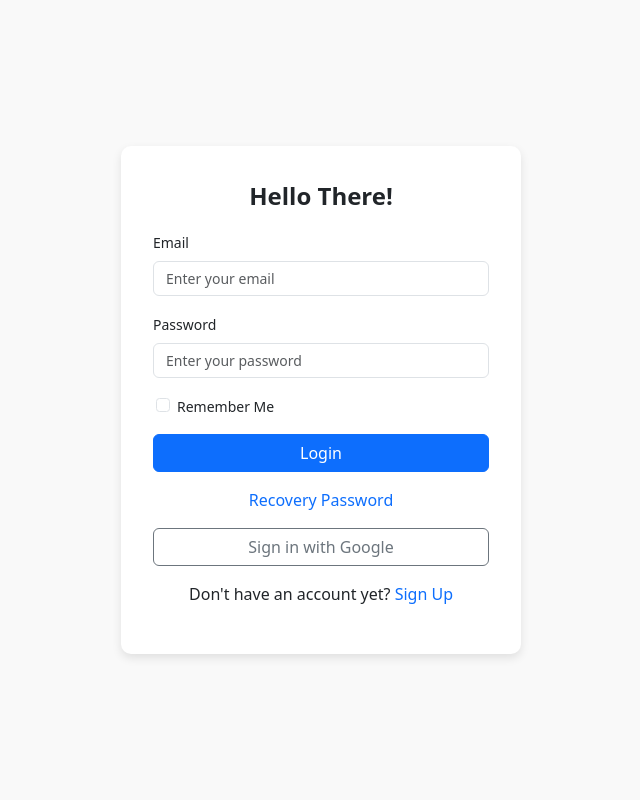
After one commit to chen-gloria/leftover-to-recipe, a Symfony app: template templates/login/login.html.twig in a window 1280 px wide. The commit adds this page. Shown: the whole page, without its empty margins (307-947 px from the left). Run offline with Twig, Linux system fonts and the light colour scheme; the template is opened without the code that fills it, so the values that code supplies are empty; some libraries are stand-ins or nearby versions.

Commit message:
Added page

```diff
--- a/config/secrets/dev/dev.list.php
+++ b/config/secrets/dev/dev.list.php
@@ -1,3 +1,5 @@
 <?php
 
-return [];
+return [
+    'OPEN_AI_KEY' => null,
+];
--- a/public/css/main.css
+++ b/public/css/main.css
@@ -121,10 +69,6 @@ footer {
     background-color: #defde6 !important;
 }
 
-a {
-    text-decoration: none !important;
-}
-
 img {
     border-radius: 50%;
 }
--- a/templates/base.html.twig
+++ b/templates/base.html.twig
@@ -2,7 +2,7 @@
 <html>
     <head>
         <meta charset="UTF-8">
-        <meta name="viewport" content="width=device-width, initial-scale=1">
+        <meta name="viewport" content="width=device-width, initial-scale=1.0">
         <title>{% block title %}Leftover to recipe{% endblock %}</title>
         {% block stylesheets %}
             <link href="https://cdn.jsdelivr.net/npm/bootstrap@5.3.3/dist/css/bootstrap.min.css" rel="stylesheet" integrity="sha384-QWTKZyjpPEjISv5WaRU9OFeRpok6YctnYmDr5pNlyT2bRjXh0JMhjY6hW+ALEwIH" crossorigin="anonymous">
@@ -13,22 +13,6 @@
         {% block javascripts %}
             <script type="text/javascript" src="https://code.jquery.com/jquery-3.5.1.min.js"></script>
         {% endblock %}
-
-        <style>
-            .bd-placeholder-img {
-              font-size: 1.125rem;
-              text-anchor: middle;
-              -webkit-user-select: none;
-              -moz-user-select: none;
-              user-select: none;
-            }
-
-            @media (min-width: 768px) {
-              .bd-placeholder-img-lg {
-                font-size: 3.5rem;
-              }
-            }
-        </style>
     </head>
 
     <body>
@@ -36,9 +20,9 @@
             {{ include('_include/head_navbar.html.twig') }}
         {% endblock %}
 
-        <main>
-            {% block banner %}{% endblock %}
+        {% block banner %}{% endblock %}
 
+        {% block flash_messages %}
             <div class="row text-center">
                 <div class="col px-0">
                     {% for label, messages in app.flashes() %}
@@ -50,13 +34,9 @@
                     {% endfor %}
                 </div>
             </div>
+        {% endblock %}
 
-            <div class="py-3 bg-light">
-                <div class="container">
-                    {% block body %}{% endblock %}
-                </div>
-            </div>
-        </main>
+        {% block body %}{% endblock %}
 
         {% block footer %}
             {{ include('_include/footer.html.twig') }}
--- /dev/null
+++ b/templates/login/login.html.twig
@@ -0,0 +1,71 @@
+{% extends 'base.html.twig' %}
+
+{% block title %}Leftover to Recipe - Login Page{% endblock %}
+
+{% block stylesheets %}
+    {{ parent() }}
+    <style>
+        body {
+            background-color: #f9f9f9;
+            display: flex;
+            justify-content: center;
+            align-items: center;
+            height: 100vh;
+            margin: 0;
+        }
+        .login-box {
+            background: white;
+            padding: 2rem;
+            border-radius: 10px;
+            box-shadow: 0 4px 10px rgba(0, 0, 0, 0.1);
+            max-width: 400px;
+            width: 100%;
+        }
+        .login-header {
+            font-size: 1.5rem;
+            font-weight: bold;
+            text-align: center;
+            margin-bottom: 1rem;
+        }
+    </style>
+{% endblock %}
+
+{% block head_navbar %}{% endblock %}
+
+{% block body %}
+    <div class="login-box">
+        <div class="login-header">
+            Hello There!
+        </div>
+        <form>
+            <div class="mb-3">
+                <label for="email" class="form-label">Email</label>
+                <input type="email" class="form-control" id="email" placeholder="Enter your email">
+            </div>
+            <div class="mb-3">
+                <label for="password" class="form-label">Password</label>
+                <input type="password" class="form-control" id="password" placeholder="Enter your password">
+            </div>
+            <div class="form-check mb-3">
+                <input type="checkbox" class="form-check-input" id="rememberMe">
+                <label class="form-check-label" for="rememberMe">Remember Me</label>
+            </div>
+            <button type="submit" class="btn btn-primary w-100">
+                Login
+            </button>
+            <div class="text-center my-3">
+                <a href="#" class="text-decoration-none">Recovery Password</a>
+            </div>
+            <button type="button" class="btn btn-outline-secondary w-100">
+                Sign in with Google
+            </button>
+        </form>
+        <div class="text-center mt-3">
+            <p>
+                Don't have an account yet? <a href="#" class="text-decoration-none">Sign Up</a>
+            </p>
+        </div>
+    </div>
+{% endblock %}
+
+{% block footer %}{% endblock %}
--- a/templates/_step_2_get_camera.html.twig
+++ b/templates/steps/_step_2_get_camera.html.twig
@@ -1,6 +1,11 @@
 {% extends 'base.html.twig' %}
 
 {% block title %}Leftover to recipe{% endblock %}
+
+{% block stylesheets %}
+    {{ parent() }}
+    <link rel="stylesheet" href="{{ asset('css/camera.css') }}"/>
+{% endblock %}
 
 {% block javascripts %}
     {{ parent() }}
```
Also changed, not shown: other parts of public/css/main.css (+3 -55 lines), public/css/camera.css (added, +12 -0 lines), src/Controller/LoginController.php (added, +20 -0 lines), src/Controller/RecipeController.php (+5 -6 lines), templates/steps/_step_1_basic_info.html.twig (renamed from templates/_step_1_basic_info.html.twig), templates/steps/_step_3_get_ingeredients.html.twig (renamed from templates/_step_3_get_ingeredients.html.twig), templates/steps/_step_4_get_recipes_summmary.html.twig (renamed from templates/_step_4_get_recipes_summmary.html.twig), templates/steps/_step_5_recipe_details.html.twig (renamed from templates/_step_5_recipe_details.html.twig). Lines whose indentation alone changed are shown as unchanged.
